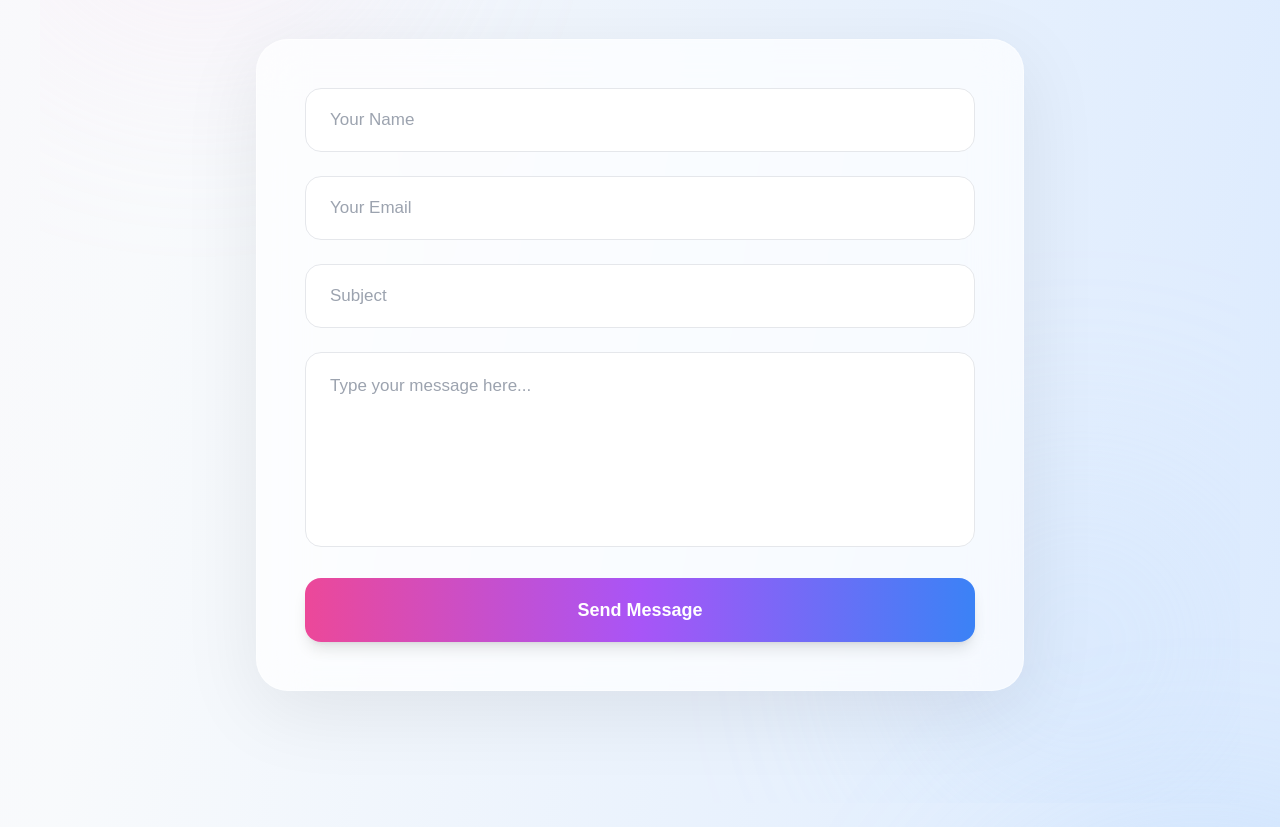
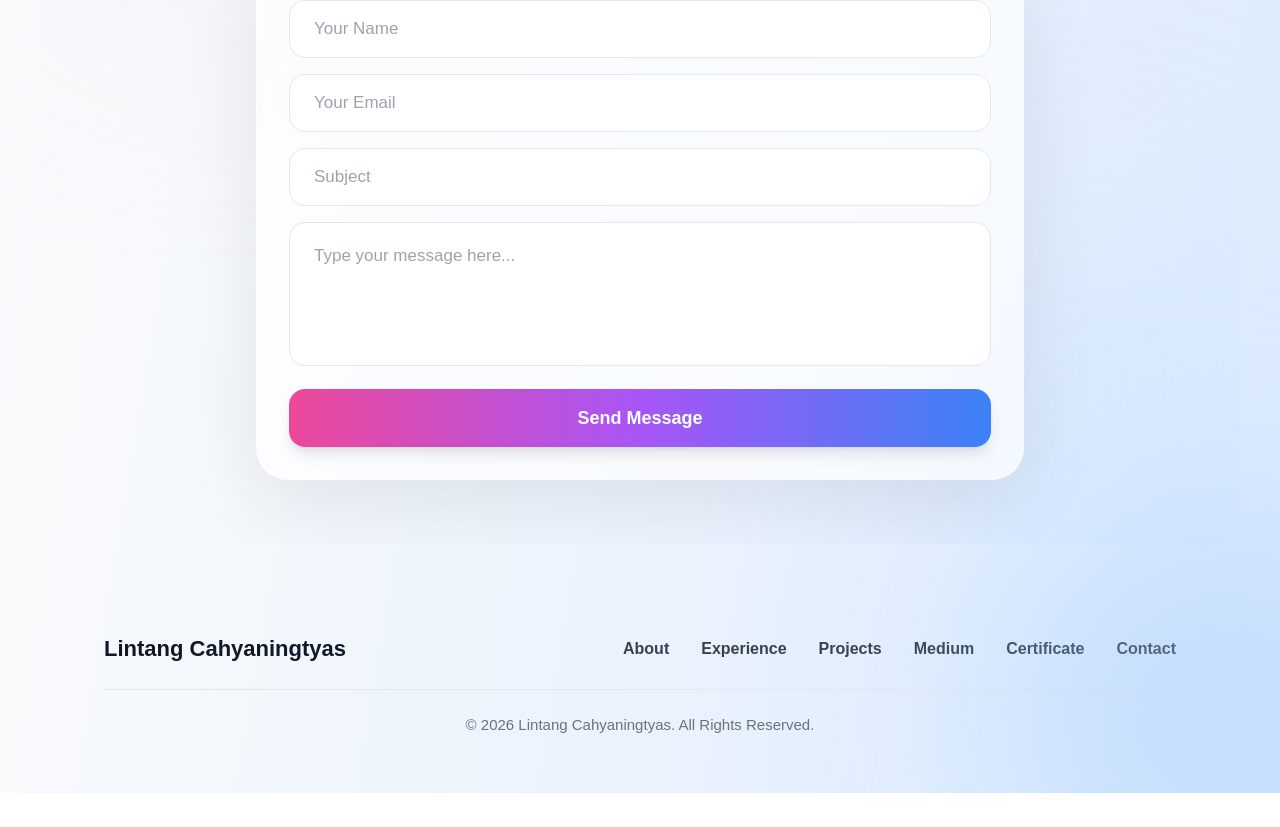
Before and after one commit to lintangntyas/portfolio, a Next.js app: page / in a window 1280 px wide. Shown: the part 6793-7620 px from the top of the page. After the commit the page ends 7586 px from the top, so only its background shows below. Built offline with nearby package versions, Linux system fonts and the light colour scheme.

Commit message:
Update page.js

```diff
--- a/app/page.js
+++ b/app/page.js
@@ -1650,7 +1650,7 @@ export default function Home() {
       {/* CONTACT */}
       <section
         id="contact"
-        className="w-full px-6 md:px-8 py-28 relative overflow-hidden"
+        className="w-full px-6 md:px-8 py-16 relative overflow-hidden"
       >
 
         {/* BLUR */}
@@ -1661,7 +1661,7 @@ export default function Home() {
         <div className="max-w-3xl mx-auto relative z-10">
 
           {/* TITLE */}
-          <div className="text-center mb-16">
+          <div className="text-center mb-10">
 
             <h1 className="text-[72px] font-black text-[#0f172a] leading-none">
               Contact Me
@@ -1683,12 +1683,12 @@ export default function Home() {
               border
               border-white/40
               rounded-[32px]
-              p-8 md:p-12
+              p-6 md:p-8
               shadow-[0_20px_80px_rgba(0,0,0,0.08)]
             "
           >
 
-            <form className="space-y-6">
+            <form className="space-y-4">
 
               {/* NAME */}
               <input
@@ -1696,7 +1696,7 @@ export default function Home() {
                 placeholder="Your Name"
                 className="
                   w-full
-                  h-[64px]
+                  h-[58px]
                   rounded-2xl
                   px-6
                   text-[17px]
@@ -1723,7 +1723,7 @@ export default function Home() {
                 placeholder="Your Email"
                 className="
                   w-full
-                  h-[64px]
+                  h-[58px]
                   rounded-2xl
                   px-6
                   text-[17px]
@@ -1750,7 +1750,7 @@ export default function Home() {
                 placeholder="Subject"
                 className="
                   w-full
-                  h-[64px]
+                  h-[58px]
                   rounded-2xl
                   px-6
                   text-[17px]
@@ -1773,7 +1773,7 @@ export default function Home() {
 
               {/* MESSAGE */}
               <textarea
-                rows={6}
+                rows={4}
                 placeholder="Type your message here..."
                 className="
                   w-full
@@ -1805,7 +1805,7 @@ export default function Home() {
                 type="submit"
                 className="
                   w-full
-                  h-[64px]
+                  h-[58px]
                   rounded-2xl
 
                   bg-gradient-to-r
@@ -1837,10 +1837,14 @@ export default function Home() {
 
       </section>
 
+
+
+
+
       {/* FOOTER */}
-      <footer className="w-full border-t border-white/20 mt-28">
-
-        <div className="max-w-7xl mx-auto px-6 md:px-16 py-10">
+      <footer className="w-full mt-16">
+
+        <div className="max-w-7xl mx-auto px-6 md:px-16 py-6">
 
           <div className="flex flex-col md:flex-row items-center justify-between gap-6">
 
@@ -1850,7 +1854,7 @@ export default function Home() {
             </h2>
 
             {/* MENU */}
-            <div className="flex items-center gap-8 text-[16px] font-semibold text-[#374151]">
+            <div className="flex items-center gap-8 text-[16px] font-semibold text-[#374151] flex-wrap justify-center">
 
               <a
                 href="#about"
@@ -1899,7 +1903,7 @@ export default function Home() {
           </div>
 
           {/* COPYRIGHT */}
-          <div className="mt-8 pt-8 border-t border-gray-300 text-center">
+          <div className="mt-6 pt-6 border-t border-gray-200 text-center">
 
             <p className="text-[#6b7280] text-[15px]">
               © 2026 Lintang Cahyaningtyas. All Rights Reserved.
```
